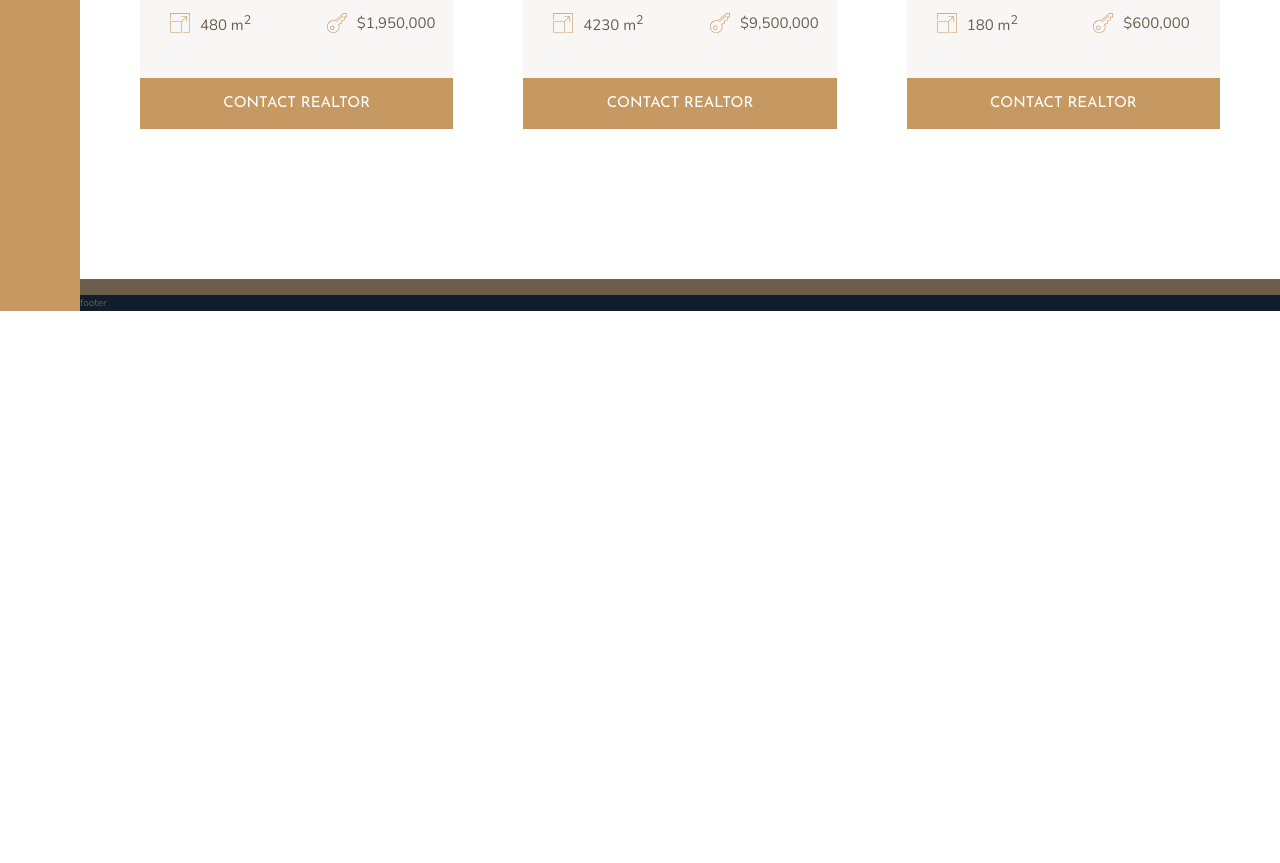
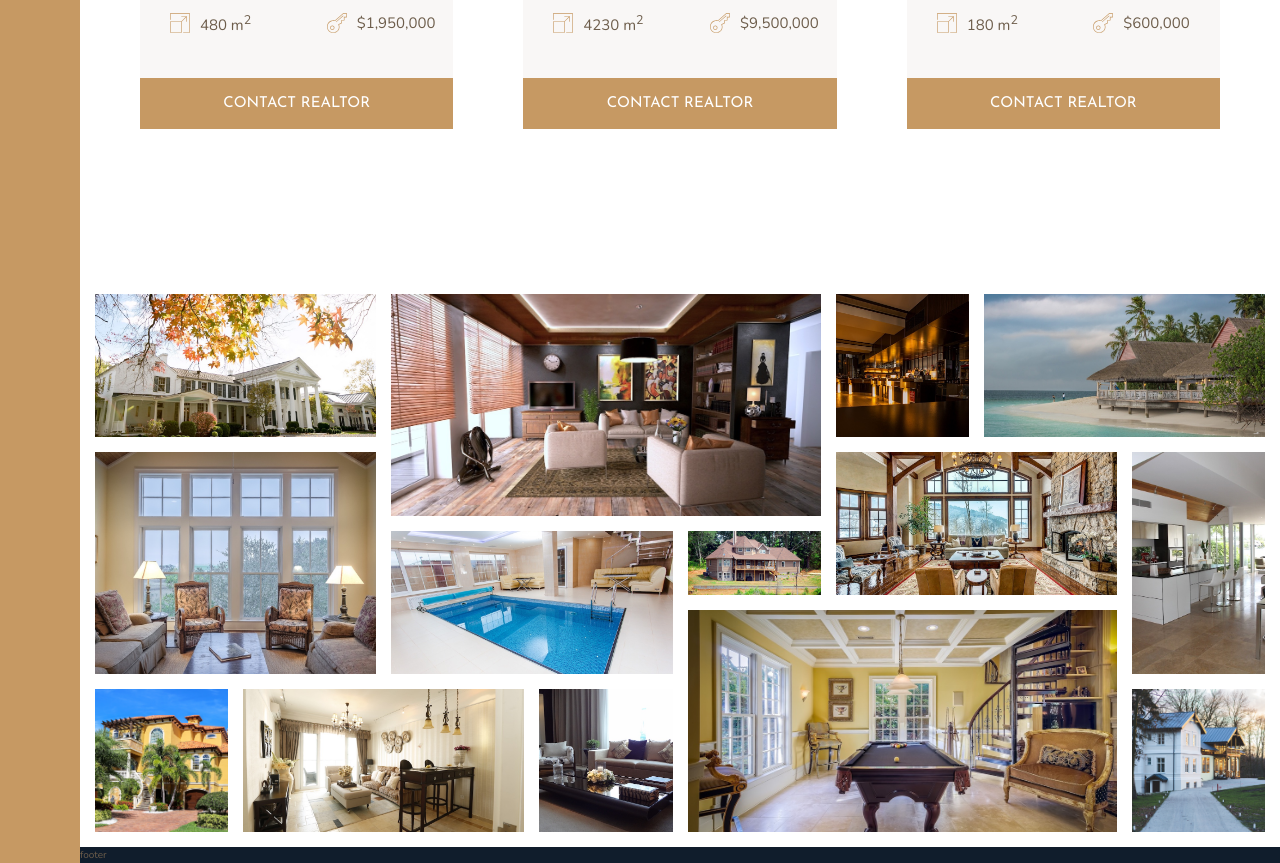
Before and after one commit to dmytronasyrov/Nexter, a website: page index.html in a window 1280 px wide. Shown: the part 2851-3714 px from the top of the page. Before the commit the page ends 3162 px from the top, so only its background shows below. Drawn offline with nearby package versions, Linux system fonts and the light colour scheme.

Commit message:
add gallery

```diff
--- a/index.html
+++ b/index.html
@@ -332,7 +332,20 @@
         </section>
 
         <section class="gallery">
-            gallery
+            <figure class="gallery__item gallery__item--1"><img src="img/gal-1.jpeg" alt="Gallery image 1" class="gallery__img"></figure>
+            <figure class="gallery__item gallery__item--2"><img src="img/gal-2.jpeg" alt="Gallery image 2" class="gallery__img"></figure>
+            <figure class="gallery__item gallery__item--3"><img src="img/gal-3.jpeg" alt="Gallery image 3" class="gallery__img"></figure>
+            <figure class="gallery__item gallery__item--4"><img src="img/gal-4.jpeg" alt="Gallery image 4" class="gallery__img"></figure>
+            <figure class="gallery__item gallery__item--5"><img src="img/gal-5.jpeg" alt="Gallery image 5" class="gallery__img"></figure>
+            <figure class="gallery__item gallery__item--6"><img src="img/gal-6.jpeg" alt="Gallery image 6" class="gallery__img"></figure>
+            <figure class="gallery__item gallery__item--7"><img src="img/gal-7.jpeg" alt="Gallery image 7" class="gallery__img"></figure>
+            <figure class="gallery__item gallery__item--8"><img src="img/gal-8.jpeg" alt="Gallery image 8" class="gallery__img"></figure>
+            <figure class="gallery__item gallery__item--9"><img src="img/gal-9.jpeg" alt="Gallery image 9" class="gallery__img"></figure>
+            <figure class="gallery__item gallery__item--10"><img src="img/gal-10.jpeg" alt="Gallery image 10" class="gallery__img"></figure>
+            <figure class="gallery__item gallery__item--11"><img src="img/gal-11.jpeg" alt="Gallery image 11" class="gallery__img"></figure>
+            <figure class="gallery__item gallery__item--12"><img src="img/gal-12.jpeg" alt="Gallery image 12" class="gallery__img"></figure>
+            <figure class="gallery__item gallery__item--13"><img src="img/gal-13.jpeg" alt="Gallery image 13" class="gallery__img"></figure>
+            <figure class="gallery__item gallery__item--14"><img src="img/gal-14.jpeg" alt="Gallery image 14" class="gallery__img"></figure>
         </section>
 
         <section class="footer">
--- a/sass/_gallery.scss
+++ b/sass/_gallery.scss
@@ -1,5 +1,88 @@
 .gallery {
-    background-color: $color-grey-dark-2;
+    grid-column: full-start / full-end;
 
-    grid-column: full-start / full-end;
+    display: grid;
+    grid-template-columns: repeat(8, 1fr);
+    grid-template-rows: repeat(7, 5vw);
+    grid-gap: 1.5rem;
+    padding: 1.5rem;
+
+    &__item {
+        &--1 {
+            grid-row: 1 / span 2;
+            grid-column: 1 / span 2;
+        }
+
+        &--2 {
+            grid-row: 1 / span 3;
+            grid-column: 3 / span 3;
+        }
+
+        &--3 {
+            grid-row: 1 / span 2;
+            grid-column: 6 / 7;
+        }
+
+        &--4 {
+            grid-row: 1 / span 2;
+            grid-column: 7 / -1;
+        }
+
+        &--5 {
+            grid-row: 3 / span 3;
+            grid-column: 1 / span 2;
+        }
+
+        &--6 {
+            grid-row: 4 / span 2;
+            grid-column: 3 / span 2;
+        }
+
+        &--7 {
+            grid-row: 4 / 5;
+            grid-column: 5 / 6;
+        }
+
+        &--8 {
+            grid-row: 3 / span 2;
+            grid-column: 6 / span 2;
+        }
+
+        &--9 {
+            grid-row: 3 / span 3;
+            grid-column: 8 / -1;
+        }
+
+        &--10 {
+            grid-row: 6 / span 2;
+            grid-column: 1 / 2;
+        }
+
+        &--11 {
+            grid-row: 6 / span 2;
+            grid-column: 2 / span 2;
+        }
+
+        &--12 {
+            grid-row: 6 / span 2;
+            grid-column: 4 / 5;
+        }
+
+        &--13 {
+            grid-row: 5 / span 3;
+            grid-column: 5 / span 3;
+        }
+
+        &--14 {
+            grid-row: 6 / span 2;
+            grid-column: 8 / -1;
+        }
+    }
+
+    &__img {
+        width: 100%;
+        height: 100%;
+        object-fit: cover;
+        display: block;
+    }
 }
```
Also changed, not shown: css/style.css.
